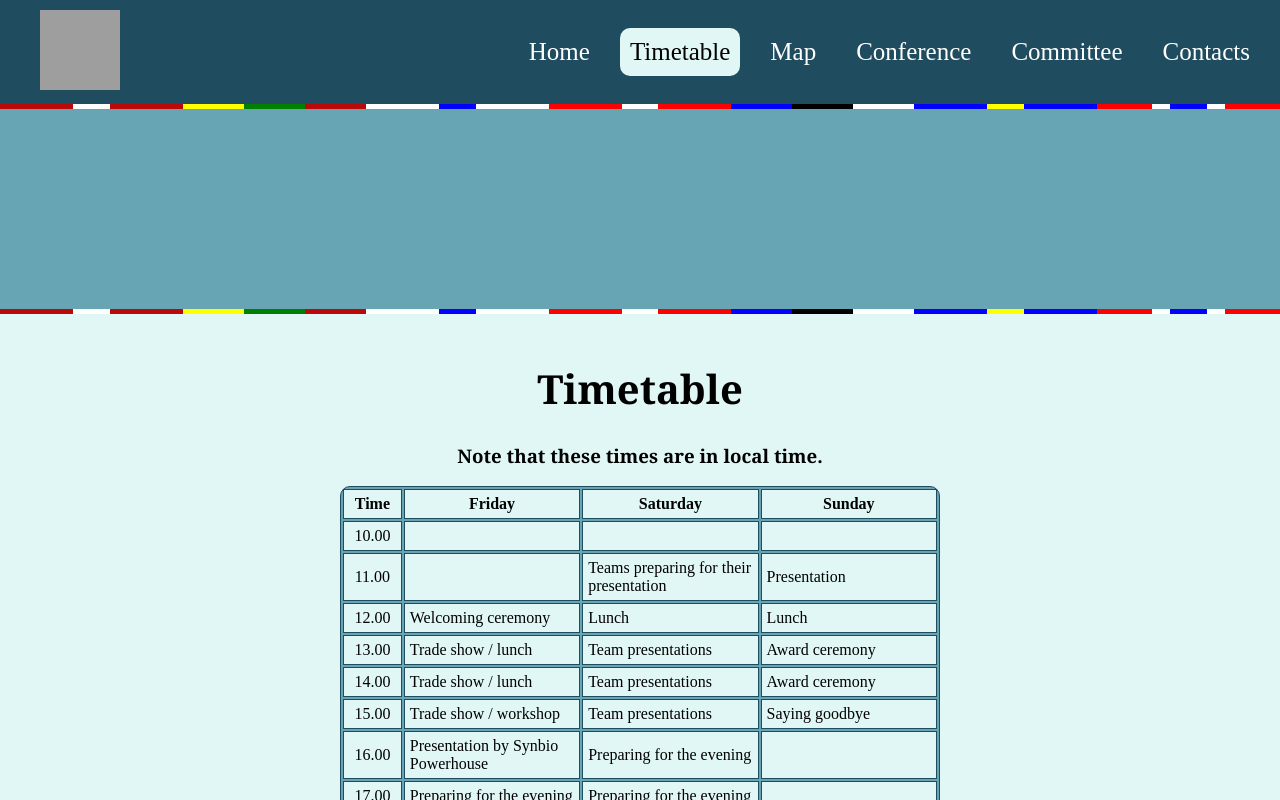
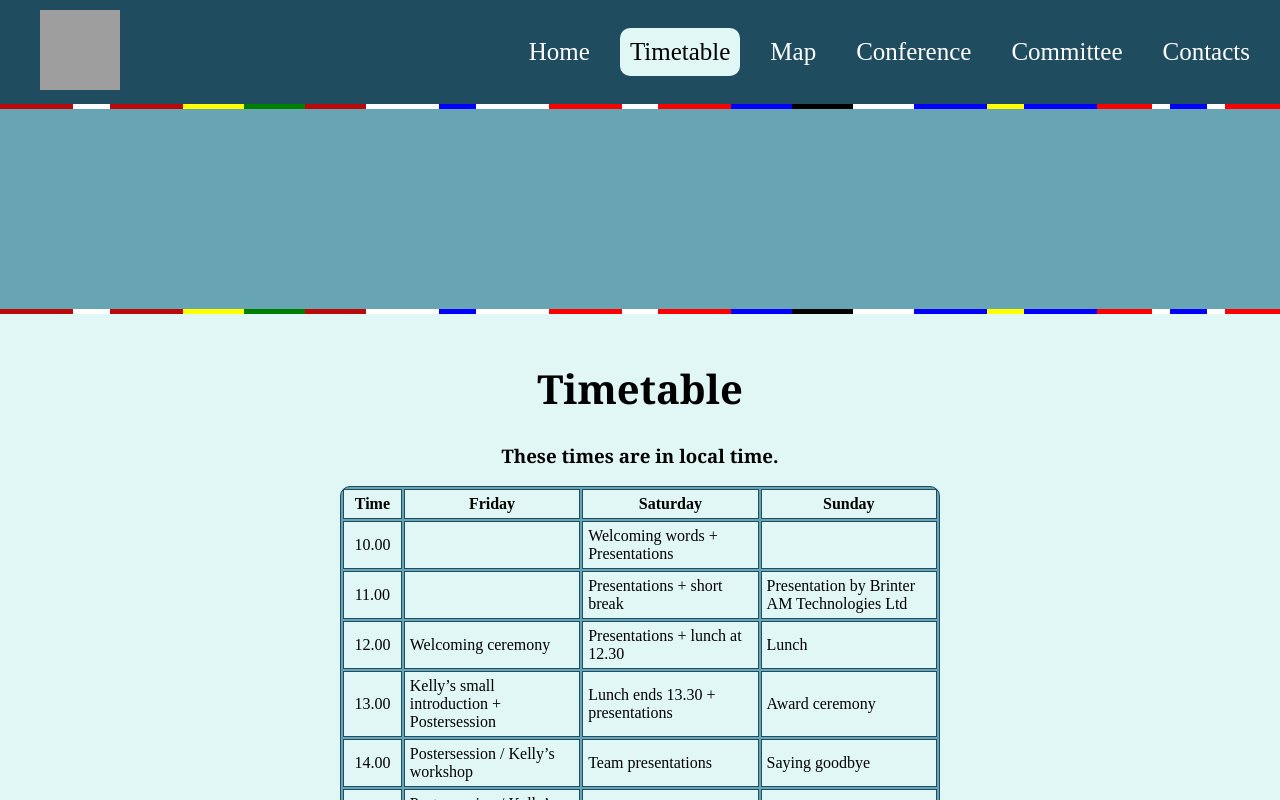
Before and after one commit to teamAboaTurku/nic-24, a Vue app: page /nic_24/timetable in a window 1280 px wide. Shown: the top 800 px of the page. Built offline with nearby package versions, Linux system fonts and the light colour scheme; grey boxes are pictures that could not be loaded.

Commit message:
update timetable

```diff
--- a/src/components/TimeTable.vue
+++ b/src/components/TimeTable.vue
@@ -1,5 +1,5 @@
 <template>
-    <h3 style="text-align: center;">Note that these times are in local time.</h3>
+    <h3 style="text-align: center;">These times are in local time.</h3>
     <table>
         <tr>
             <th id="time">Time</th>
@@ -10,38 +10,38 @@
         <tr>
             <td id="time">10.00</td>
             <td></td>
-            <td></td>
+            <td>Welcoming words + Presentations</td>
             <td></td>
         </tr>
         <tr>
             <td id="time">11.00</td>
             <td></td>
-            <td>Teams preparing for their presentation</td>
-            <td>Presentation</td>
+            <td>Presentations + short break</td>
+            <td>Presentation by Brinter AM Technologies Ltd</td>
         </tr>
         <tr>
             <td id="time">12.00</td>
             <td>Welcoming ceremony</td>
-            <td>Lunch</td>
+            <td>Presentations + lunch at 12.30</td>
             <td>Lunch</td>
         </tr>
         <tr>
             <td id="time">13.00 </td>
-            <td>Trade show / lunch</td>
-            <td>Team presentations</td>
+            <td>Kelly’s small introduction + Postersession</td>
+            <td>Lunch ends 13.30 + presentations</td>
             <td>Award ceremony</td>
         </tr>
         <tr>
             <td id="time">14.00</td>
-            <td>Trade show / lunch</td>
+            <td>Postersession / Kelly’s workshop</td>
             <td>Team presentations</td>
-            <td>Award ceremony</td>
+            <td>Saying goodbye</td>
         </tr>
         <tr>
             <td id="time">15.00</td>
-            <td>Trade show / workshop</td>
-            <td>Team presentations</td>
-            <td>Saying goodbye</td>
+            <td>Postersession / Kelly’s workshop</td>
+            <td>Preparing for the evening</td>
+            <td></td>
         </tr>
         <tr>
             <td id="time">16.00</td>
@@ -69,7 +69,7 @@
         </tr>
         <tr>
             <td id="time">20.00</td>
-            <td>City tour</td>
+            <td>City tour / hangout</td>
             <td>Academic dinner party</td>
             <td></td>
         </tr>
```
